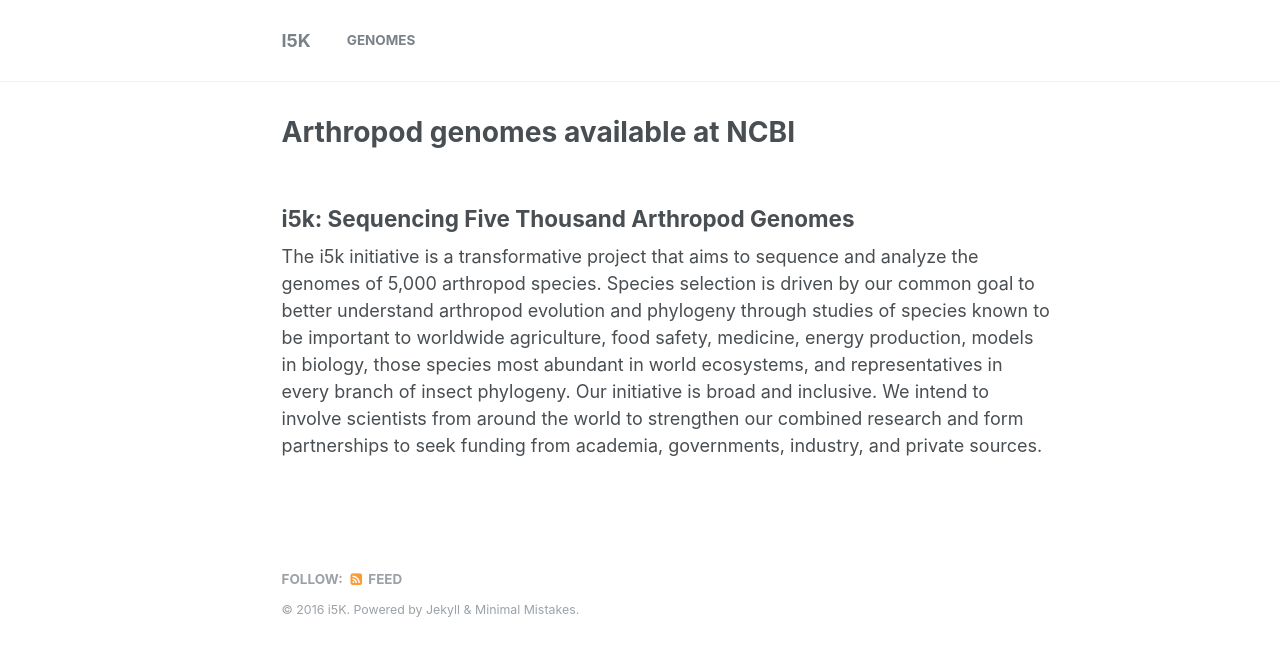
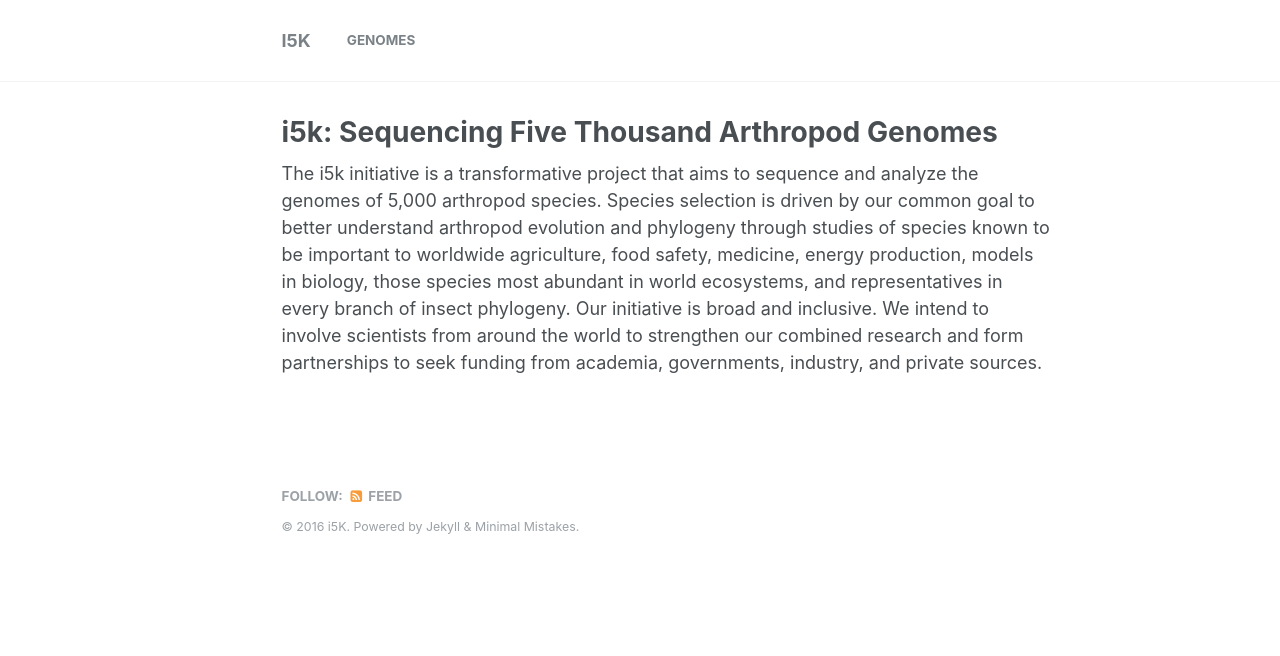
Before and after one commit to i5k/i5k.github.io, a Jekyll site: the page built from _pages/main.md, in a window 1280 px wide. Shown: the top 656 px of the page. Built offline with Jekyll 4.4.1, drawn with Linux system fonts in a browser that asks for light colours.

Commit message:
fixed errant title

```diff
--- a/_pages/main.md
+++ b/_pages/main.md
@@ -1,5 +1,5 @@
 ---
-title: Arthropod genomes available at NCBI
+title: "i5k:  Sequencing Five Thousand Arthropod Genomes"
 type: single
 permalink: /
 #header:
@@ -9,7 +9,6 @@ permalink: /
 # Last check June 15, 2016
 ---
 
-## i5k:  Sequencing Five Thousand Arthropod Genomes
 
 The i5k initiative is a transformative project that aims to sequence and
 analyze the genomes of 5,000 arthropod species. Species selection is
```
